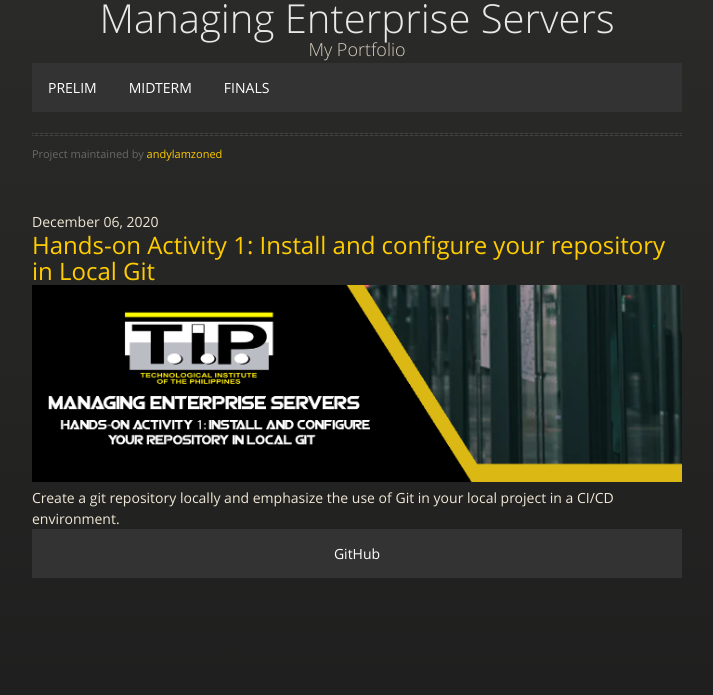
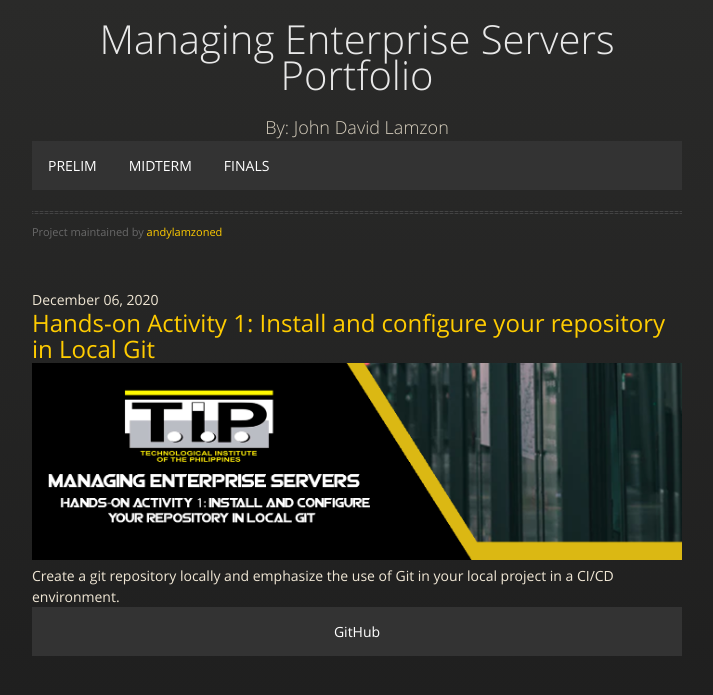
Before and after one commit to andylamzoned/andylamzoned.github.io, a Jekyll site: the page built from index.md, in a window 1280 px wide. Shown: the top 695 px of the page, without its empty margins (283-996 px from the left). Built offline with Jekyll 4.4.1, drawn with Linux system fonts in a browser that asks for light colours.

Commit message:
default.html test

```diff
--- a/_layouts/default.html
+++ b/_layouts/default.html
@@ -15,6 +15,8 @@
     <link rel="stylesheet" href="{{ '/assets/css/ie.css' | relative_url }}">
     <![endif]-->
     <link rel="stylesheet" href="assets/css/main.css" />
+    <noscript><link rel="stylesheet" href="assets/css/noscript.css" /></noscript>
+
 
   </head>
   <body class="is-preload">
@@ -22,8 +24,10 @@
 
       <section>
         <div id="title">
-          <h1>Managing Enterprise Servers</h1>
-          <p>My Portfolio</p>
+          <br>
+          <h1>Managing Enterprise Servers Portfolio</h1>
+          <br>
+          <p>By: John David Lamzon</p>
           <nav id="nav">
 						<ul class="links">
 							<li class="active"><a href="index.html">PRELIM</a></li>
```
